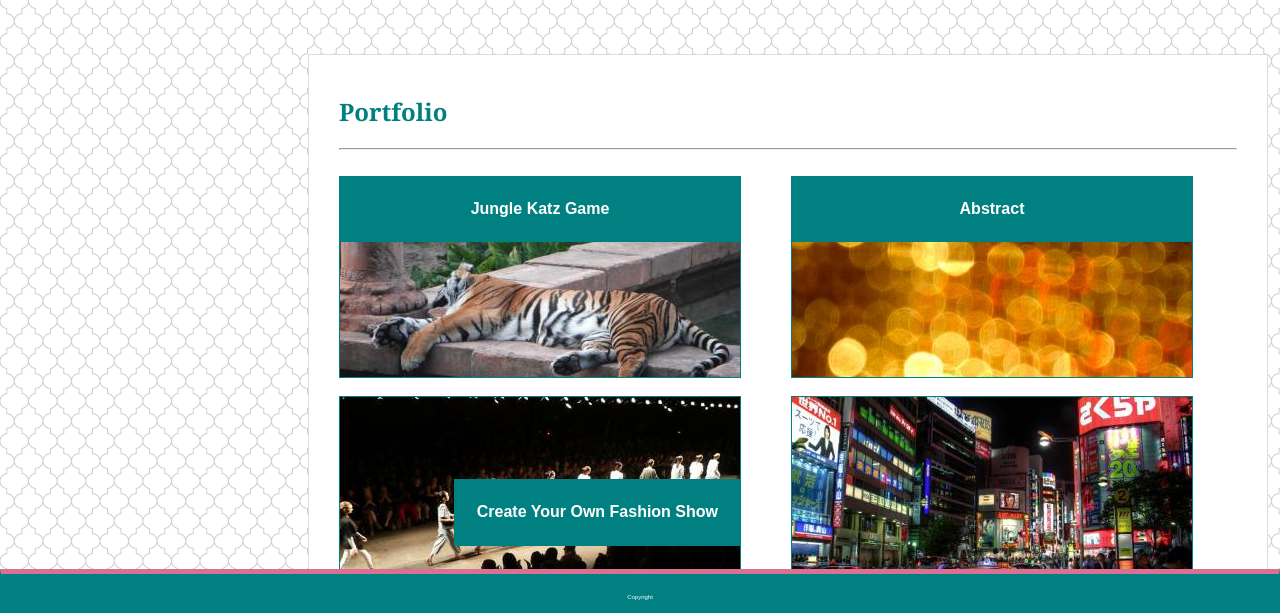
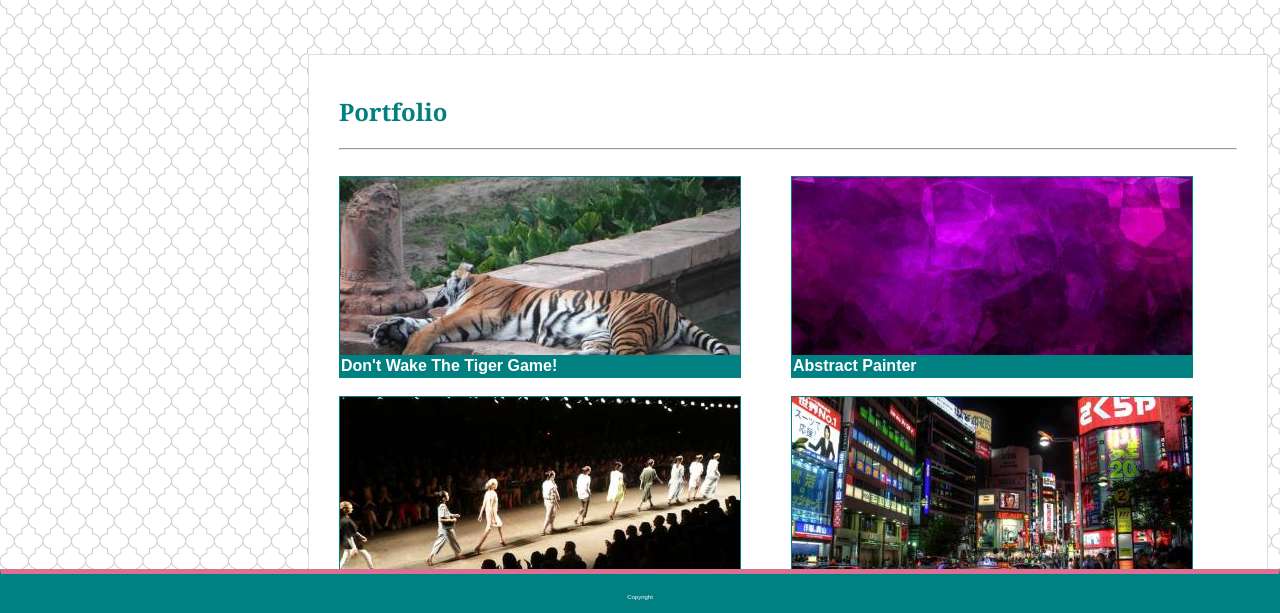
Before and after one commit to Karlelisa/Basic-Portfolio, a plain HTML site: page portfolio.html in a window 1280 px wide. Shown: the part 179-792 px from the top of the page. Drawn offline with Linux system fonts and the light colour scheme.

Commit message:
Updated style changes

```diff
--- a/assets/css/style.css
+++ b/assets/css/style.css
@@ -1,3 +1,5 @@
+/*Standard CSS on my About, Portfolio and Contact pages*/
+
 header {
   font-family: Georgia, 'Times New Roman', Times, serif;
   background-color: #ffffff;
@@ -69,6 +71,8 @@ h2 {
 }
 
 
+/*Customed My About Tab*/
+
 .boxed {
     background-color: #ffffff;
     width: 960px;
@@ -89,7 +93,6 @@ h2 {
   outline: solid 9px palevioletred;
   transition: outline 0.6s linear;
   margin: 0.5em;
-  outline-width: 9px;
 }
 
 
@@ -101,7 +104,7 @@ img {
 }
 
 
-
+/* Customed My Portfolio Page*/
 
 .kwport {
   background-color: #ffffff;
@@ -118,50 +121,20 @@ img {
 }
 
 
-.tiger {
-  position: absolute;
-  text-align: center;
-  border: solid teal;
-  background-color: teal;
-  color: white;
-  padding-left: 20px;
-  padding-right: 20px;
-  width: 402px;
-}
-
-.tiger:hover {
-  background-color: rgb(24, 179, 179);
-}
-
 
 .tigergame {
+  position: relative;
   float: left;
   margin-right: 30px;
   height: 170px;
 }
 
 
-
 .abstract {
+  position: relative;
   float: left;
   height: 170px;
 }
-
-
-.purpleabstract {
-  position: absolute;
-  text-align: center;
-  border: solid teal;
-  background-color: teal;
-  color: white;
-  width: 402px;
-
-}
-
-.purpleabstract:hover {
-  background-color: rgb(24, 179, 179);
-}
-
 
 .catwalk {
   position: relative;
@@ -172,35 +145,8 @@ img {
 }
 
 
-.fashionrunway {
-  position: absolute;
-  bottom: 20px;
-  right: 20px;
-  background-color: teal;
-  border: solid teal;
-  color: white;
-  padding-left: 20px;
-  padding-right: 20px
-
-}
-
-.fashionrunway:hover {
-  background-color: rgb(24, 179, 179);
-}
-
-
-
-
-
-
-
-
-
-
-
-
-
 .japan {
+  position: relative;
   float: left;
   margin-top: 50px;
   height: 170px;
@@ -208,19 +154,38 @@ img {
 
 
 .tropical {
+  position: relative;
   float: left;
   margin-top: 50px;
   margin-right: 30px;
   height: 170px;
 }
 
+
 .puppy {
+  position: relative;
   float: left;
   margin-top: 50px;
   height: 170px;
 }
 
+h4 {
+  position: absolute;
+  bottom: -31px;
+  left: 0px;
+  background: teal;
+  color: white;
+  margin: 0;
+  width: 402px;
+  padding: 2px;
+}
 
+h4:hover {
+  background-color: rgb(24, 179, 179);
+}
+
+
+/* Customed My Contact Page*/
 
 input[type=text], select, textarea {
   width: 100%;
@@ -261,6 +226,8 @@ input[type=submit]:hover {
 }
 
 
+/*Fixed Footer on my About, Portfolio and Contact pages*/
+
 .footer {
   position: fixed;
   left: 0;
@@ -274,5 +241,4 @@ input[type=submit]:hover {
   padding: 20px;
   border-block-start-color: palevioletred;
   border-block-start-width: thick;
-
 }
--- a/portfolio.html
+++ b/portfolio.html
@@ -36,41 +36,36 @@
 
         <div class="tigergame">
             <img src="assets/images/tiger.jpg" alt="tiger">
-            <div class="tiger">
-                <h4>Jungle Katz Game</h4>
-            </div>
+            <h4>Don't Wake The Tiger Game!</h4>
         </div>
 
         <div class="abstract">
-            <img src="assets/images/abstract.jpg" alt="abstract">
-            <div class="purpleabstract">
-                    <h4>Abstract</h4>
-                </div>
-
+            <img src="assets/images/purpleabstract.jpg" alt="abstract">
+            <h4>Abstract Painter</h4>
         </div>
 
 
         <div class="catwalk">
             <img src="assets/images/runway.jpg" alt="fashion runway">
-            <div class="fashionrunway">
-                    <h4>Create Your Own Fashion Show</h4>
-                </div>
-
+            <h4>Create Your Own Fashion Show</h4>
         </div>
 
 
         <div class="japan">
             <img src="assets/images/tokyo.jpg" alt="tokyo">
+            <h4>The Adventures of Mayumi Tokyo</h4>
         </div>
 
 
         <div class="tropical">
             <img src="assets/images/nature.jpg" alt="nature">
+            <h4>What Tropical Island Are you?</h4>
         </div>
 
 
         <div class="puppy">
             <img src="assets/images/cutepuppy.jpg" alt="cute puppy">
+            <h4>Name That Puppy</h4>
         </div>
     </div>
 
```
Also changed, not shown: contact.html (line endings or trailing spaces), index.html (line endings or trailing spaces).
